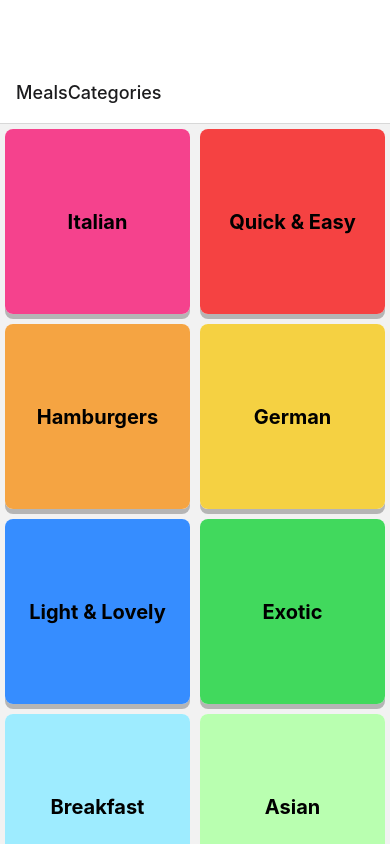
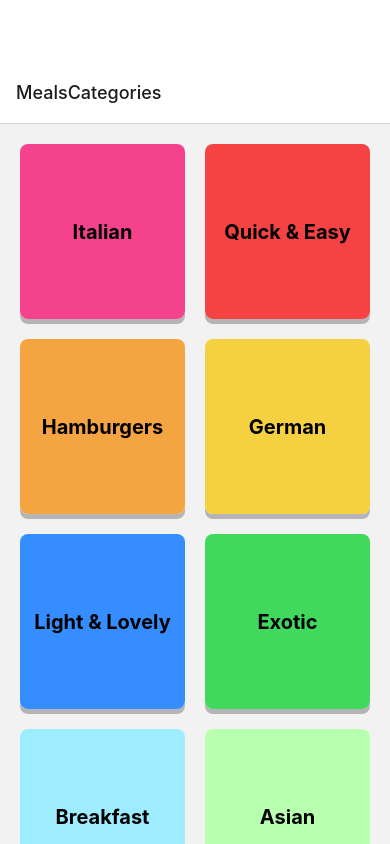
Before and after one commit to dbbrandt/rn-navigation-1, a React Native app: screen / in a window 390 px wide. Shown: the top 844 px of the page. Built offline with nearby package versions, Linux system fonts and the light colour scheme.

Commit message:
Improve mealitem design.

```diff
--- a/components/booleanView.js
+++ b/components/booleanView.js
@@ -3,7 +3,7 @@ import {StyleSheet, Text, View} from 'react-native';
 function BooleanView({ itemList, style }) {
     return (
     <View style={styles.booleanSection}>
-        {itemList.map((item) => <Text style={[styles.booleanItem, style]}>{item}</Text>)}
+        {itemList.map((item) => <Text key={item} style={[styles.booleanItem, style]}>{item.toUpperCase()}</Text>)}
     </View>
     )
 }
@@ -15,6 +15,7 @@ const styles = StyleSheet.create({
         flex: 1,
         flexDirection: 'row',
         flexWrap: 'wrap',
+        justifyContent: 'center',
         padding: 10,
     },
     booleanItem: {
@@ -23,7 +24,7 @@ const styles = StyleSheet.create({
         paddingHorizontal: 10,
         borderWidth: 1,
         borderColor: 'lightgrey',
-        borderRadius: 20,
+        borderRadius: 10,
         elevation: 2,
         backgroundColor: 'lightyellow',
         shadowColor: 'black',
@@ -31,7 +32,7 @@ const styles = StyleSheet.create({
         shadowOffset: {width: 0, height: 5},
         showRadius: 20,
         fontWeight: 'bold',
-        color: '#696363',
+        color: '#585353',
         overflow: 'hidden',
     },
 })
--- a/components/categoryGrid.js
+++ b/components/categoryGrid.js
@@ -2,7 +2,7 @@ import {View, Text, StyleSheet, Pressable, useWindowDimensions, Platform} from "
 
 function CategoryGrid({color, title, columns, onPress}) {
     const {height, width} = useWindowDimensions();
-    const boxMargin = 5;
+    const boxMargin = 10;
     const landscapePadding = 50;
     const orientation = (width > height) ? 1 : 0;
     const boxSideSize = (width  / columns) - (boxMargin * columns) - (orientation * landscapePadding);
--- a/components/mealItem.js
+++ b/components/mealItem.js
@@ -1,4 +1,4 @@
-import {View, Text, StyleSheet, Image, Route} from 'react-native';
+import {View, Text, StyleSheet, Image, Platform} from 'react-native';
 import { useNavigation } from '@react-navigation/native';
 import BooleanView from "./booleanView";
 import BooleanMealData from "../data/BooleanMealData";
@@ -10,7 +10,6 @@ function MealItem({mealData, navagation}) {
     const navigation = useNavigation();
 
     function onPress() {
-        console.log('Pressed');
         navigation.navigate('MealDetail', {mealData: mealData});
     }
 
@@ -22,9 +21,9 @@ function MealItem({mealData, navagation}) {
                 onPress={onPress}
             >
 
-                <Text style={styles.title}>{mealData.title}</Text>
                 <View style={styles.contentOuterContainer}>
                     <Image style={styles.imageStyle} source={{uri: mealData.imageUrl}}/>
+                    <Text style={styles.title}>{mealData.title}</Text>
                     <BooleanView itemList={items} style={styles.booleanText}/>
                 </View>
             </Pressable>
@@ -38,28 +37,29 @@ const styles = StyleSheet.create({
     container: {
         flex: 1,
         margin: 5,
-        padding: 10,
         borderRadius: 8,
-        elevation: 2,
+        elevation: 10,
         backgroundColor: 'white',
         shadowColor: 'black',
         shadowOpacity: 0.25,
         shadowOffset: {width: 0, height: 5},
         showRadius: 8,
-        overflow: 'hidden',
+        overflow: Platform.OS === 'android' ? 'hidden' : 'visible',
     },
     title: {
         textAlign: 'center',
         fontWeight: 'bold',
+        fontSize: 16,
+        padding: 10,
     },
     contentOuterContainer: {
         flex: 1,
-        flexDirection: 'row',
+        borderRadius: 8,
+        overflow: 'hidden',
     },
     imageStyle: {
-        height: 100,
-        width: 100,
-        margin: 10,
+        width: '100%',
+        height: 200,
     },
     booleanText: {
         fontSize: 12,
--- a/data/BooleanMealData.js
+++ b/data/BooleanMealData.js
@@ -1,5 +1,5 @@
 function BooleanMealData(mealData) {
-    const duration = `${mealData.duration} min.`;
+    const duration = `${mealData.duration}m`;
     const overviewItems = [mealData.affordability, mealData.complexity, duration];
     const dietaryItems = [];
     if (mealData.isGlutenFree) dietaryItems.push('Gluten Free');
--- a/screens/categoriesScreen.js
+++ b/screens/categoriesScreen.js
@@ -40,5 +40,6 @@ export default CategoriesScreen;
 
 const styles = StyleSheet.create({
     rootContainer: {
+        padding: 10,
     },
 })
--- a/screens/mealDetailScreen.js
+++ b/screens/mealDetailScreen.js
@@ -6,14 +6,6 @@ import BooleanMealData from "../data/BooleanMealData";
 function MealDetailScreen({route}) {
     const mealData = route.params.mealData;
     const {overviewItems, dietaryItems} = BooleanMealData(mealData);
-    // const overviewItems = mealBooleanLists.overViewItems;
-    // const dietaryItems = mealBooleanLists.dietaryItems;
-    // const overviewItems = [mealData.affordability, mealData.complexity, mealData.duration];
-    // const dietaryItems = [];
-    // if (mealData.isGlutenFree) dietaryItems.push('Gluten Free');
-    // if (mealData.isVegan) dietaryItems.push('Vegan');
-    // if (mealData.isVegetarian) dietaryItems.push('Vegetarian');
-    // if (mealData.isLactoseFree) dietaryItems.push('Lactose Free');
 
     return (
         <ScrollView style={styles.rootContainer}>
@@ -24,14 +16,14 @@ function MealDetailScreen({route}) {
                 <BooleanView itemList={overviewItems}/>
                 <Text style={styles.textSection}>Ingredients:</Text>
                 <View style={styles.sectionContainer}>
-                    {mealData.ingredients.map((ingredient) =>
-                        <Text style={styles.sectionItem}>&bull; {ingredient}</Text>
+                    {mealData.ingredients.map((ingredient, index) =>
+                        <Text key={index} style={styles.sectionItem}>&bull; {ingredient}</Text>
                     )}
                 </View>
                 <Text style={styles.textSection}>Directions:</Text>
                 <View style={styles.sectionContainer}>
                     {mealData.steps.map((direction, index) =>
-                        <Text style={styles.sectionItem}>{index + 1}. {direction}</Text>
+                        <Text key={index} style={styles.sectionItem}>{index + 1}. {direction}</Text>
                     )}
                 </View>
                 <Text style={styles.textSection}>Dietary:</Text>
@@ -90,9 +82,9 @@ const styles = StyleSheet.create({
         paddingLeft: 10,
     },
     imageStyle: {
-        height: 150,
-        width: 150,
-        margin: 10,
+        width: '100%',
+        height: 200,
+        borderRadius: 8,
     }
 
 })
```
